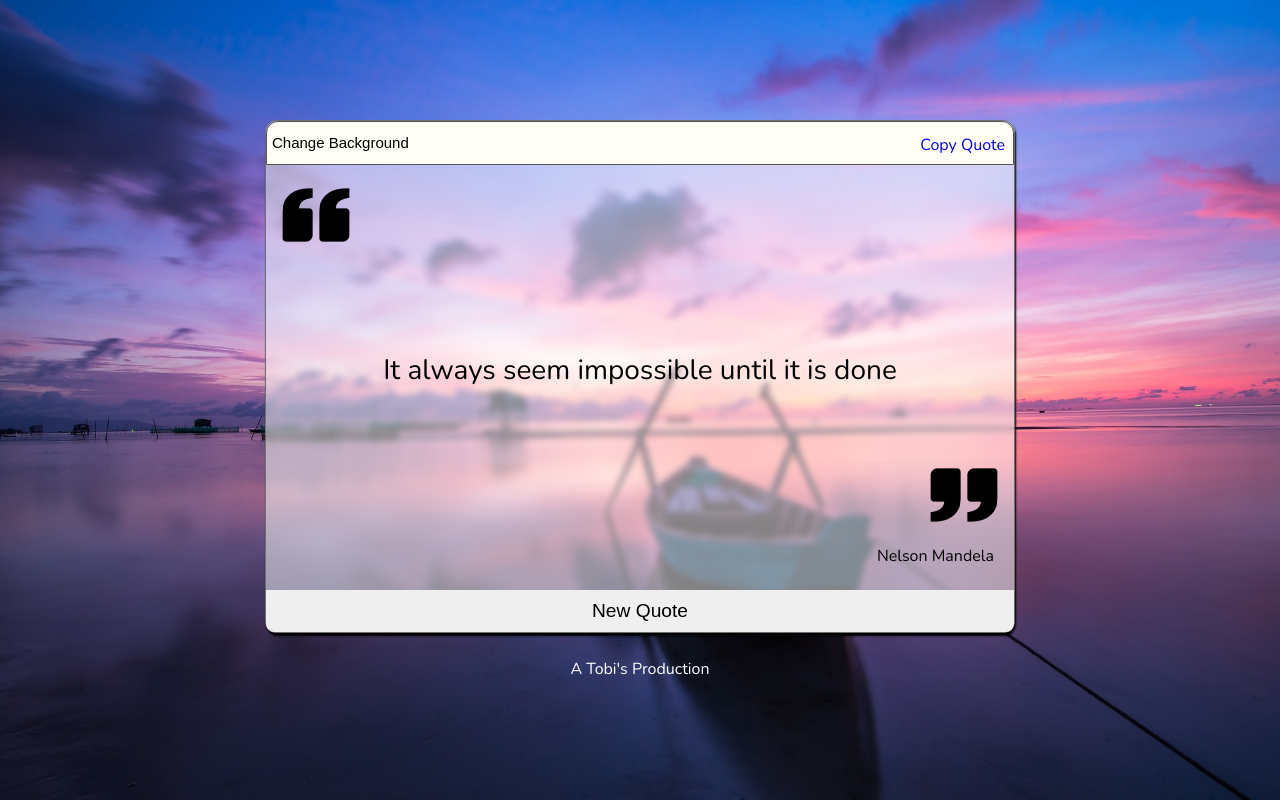
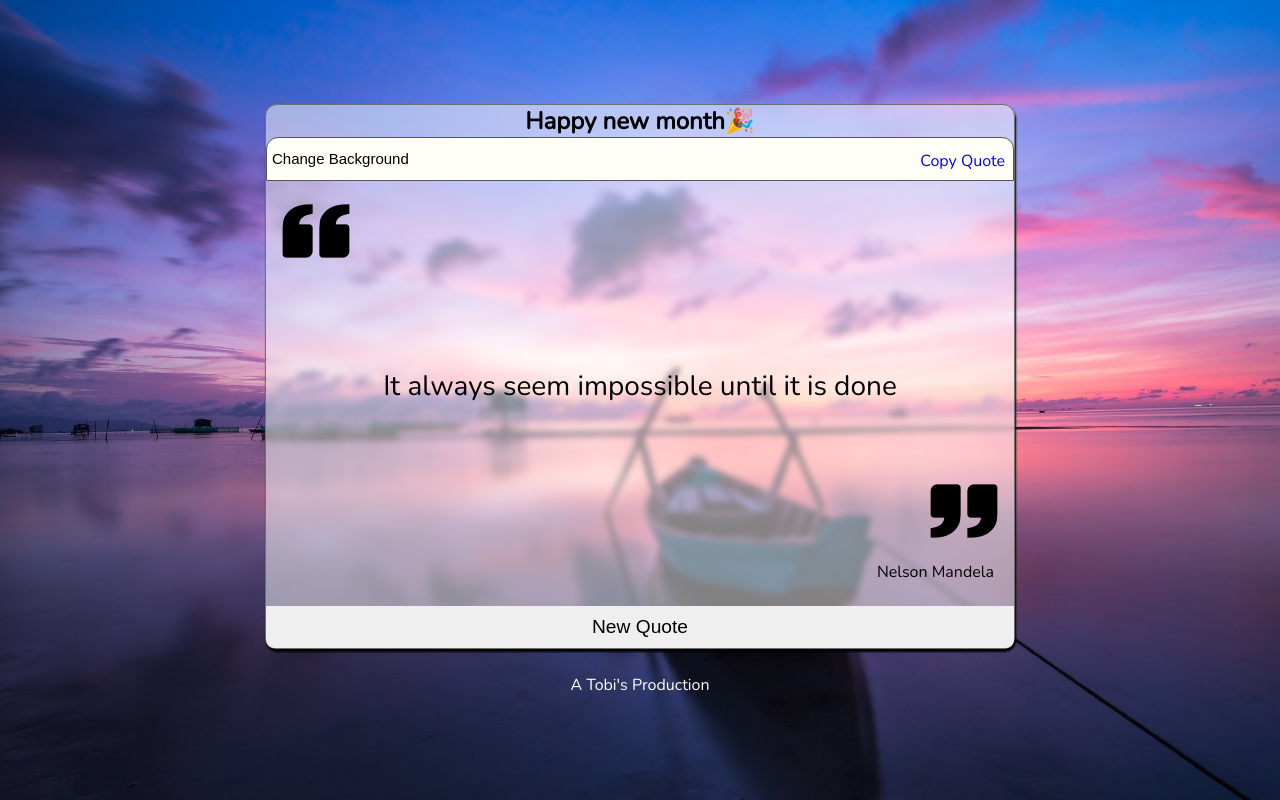
Before and after one commit to tobyyosoba777/Quotes-Generator, a plain HTML site: page index.html in a window 1280 px wide. Drawn offline with nearby package versions, Linux system fonts and the light colour scheme.

Commit message:
Added a Date function to display a "Happy new month" message whenever its the first day of the month

```diff
--- a/app.js
+++ b/app.js
@@ -490,3 +490,12 @@ document.addEventListener('DOMContentLoaded', function () {
         }, 2000);
     });
 });
+
+let greet = document.querySelector('.greet');
+
+let date = new Date();
+let day = date.getDate();
+if(day === 1) {
+    let greetMessage = `<h2>Happy new month🎉</h2>`;
+    greet.innerHTML = greetMessage;
+}
--- a/index.html
+++ b/index.html
@@ -14,6 +14,8 @@
 </head>
 <body>
     <div class="container">
+        <div class="greet"></div>
+
         <div class="copy">
             <button id="changeBg">Change Background</button>
             <a href="#" id="copyButton">Copy Quote</a>
```
